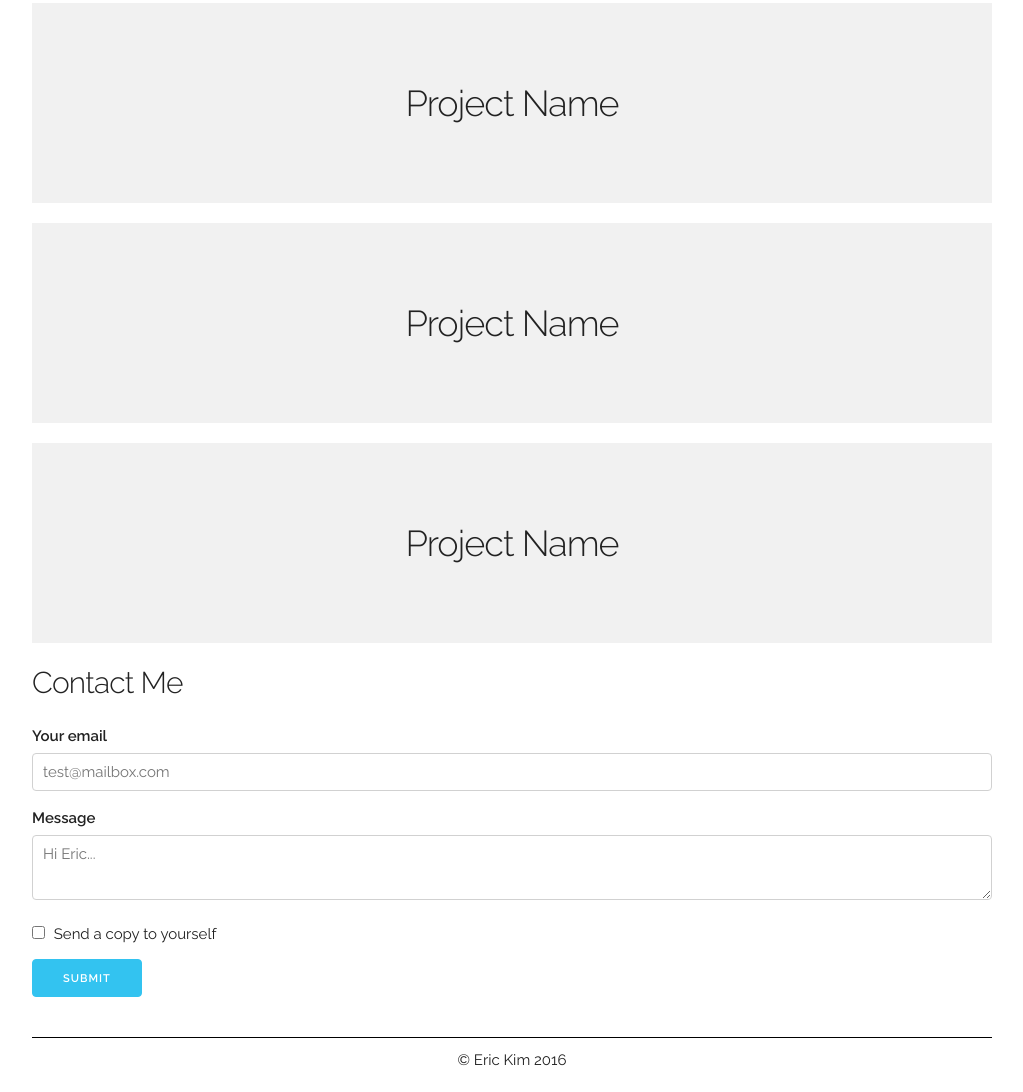
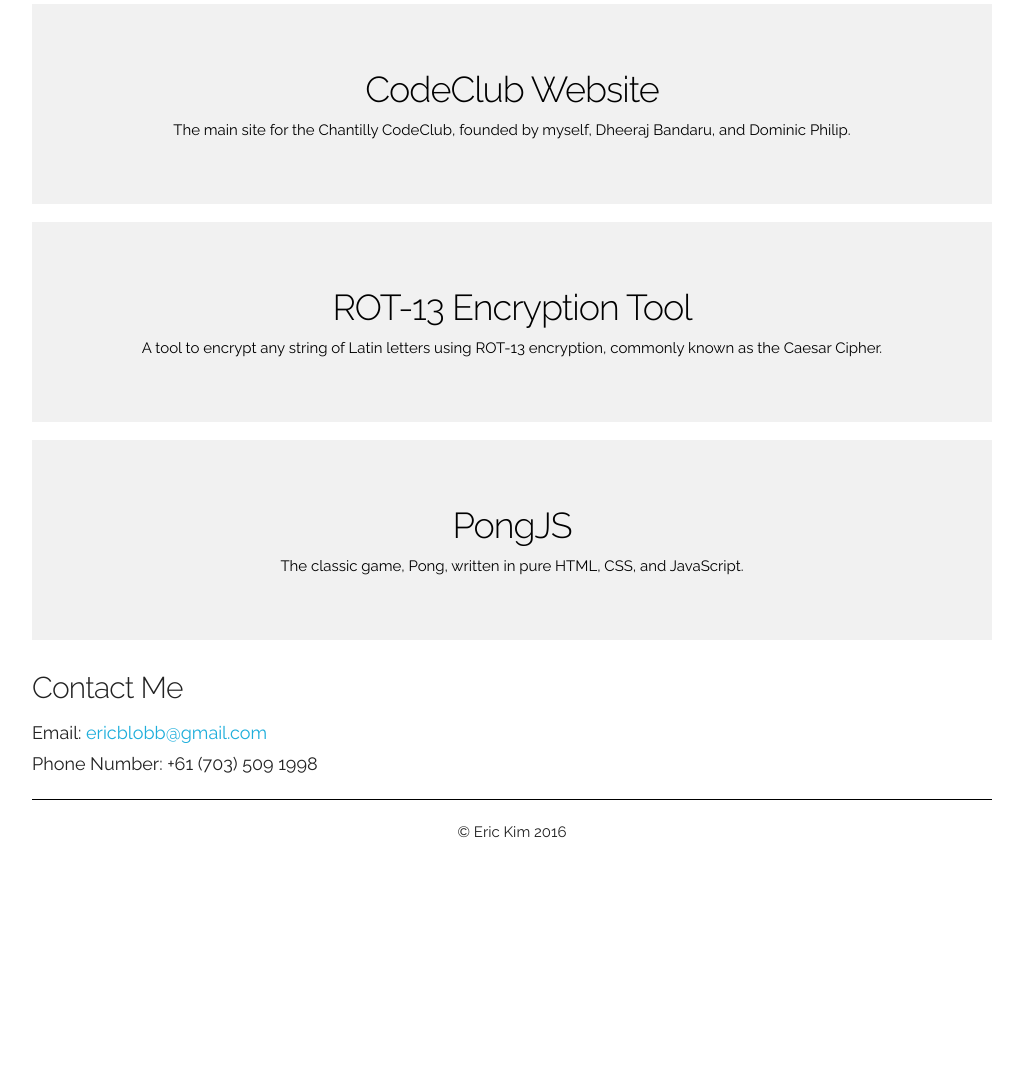
Before and after one commit to ericblobb/ericblobb.github.io, a plain HTML site: page index.html in a window 1280 px wide. Shown: the part 679-1771 px from the top of the page, without its empty margins (128-1151 px from the left). After the commit the page ends 1553 px from the top, so only its background shows below. Drawn offline with Linux system fonts and the light colour scheme.

Commit message:
Proper project links and contact information

```diff
--- a/index.html
+++ b/index.html
@@ -37,7 +37,7 @@
         <div class="twelve columns" id="nav">
             <ul class="vert-align">
                 <li><a href="#">Home</a></li>
-                <li><a href="#about">About Me</a></li>
+                <li><a href="#body">About Me</a></li>
                 <li><a href="#portfolio">Portfolio</a></li>
                 <li><a href="#contact">Contact Me</a></li>
             </ul>
@@ -51,7 +51,7 @@
         </div>
     </div>
     <section id="main">
-        <div class="row" id="body about">
+        <div class="row me" id="body">
             <div class="twelve columns">
                 <h4>About Me</h4>
                 <p>I am currently a high school sophomore highly interested in programming and information security.
@@ -65,34 +65,36 @@
         <div class="row" id="portfolio">
             <div class="twelve columns">
                 <h4>Portfolio</h4>
-                <div class="project">
-                    <h3 class="vert-align center-text">Project Name</h3>
-                </div>
-                <div class="project">
-                    <h3 class="vert-align center-text">Project Name</h3>
-                </div>
-                <div class="project">
-                    <h3 class="vert-align center-text">Project Name</h3>
-                </div>
+                <a href="http://www.chantillycode.club" target="_blank">
+                    <div class="project" id="codeClub">
+                        <div class="vert-align center-text">
+                            <h3>CodeClub Website</h3>
+                            <p>The main site for the Chantilly CodeClub, founded by myself, Dheeraj Bandaru, and Dominic Philip.</p>
+                        </div>
+                    </div>
+                </a>
+                <a href="http://ericblobb.github.io/encrypt" target="_blank">
+                    <div class="project" id="encrypt">
+                        <div class="vert-align center-text">
+                            <h3>ROT-13 Encryption Tool</h3>
+                            <p>A tool to encrypt any string of Latin letters using ROT-13 encryption, commonly known as the Caesar Cipher.</p>
+                        </div>
+                    </div>
+                </a>
+                <a href="http://ericblobb.github.io/pongJS" target="_blank">
+                    <div class="project" id="pong">
+                        <div class="vert-align center-text">
+                            <h3>PongJS</h3>
+                            <p>The classic game, Pong, written in pure HTML, CSS, and JavaScript.</p>
+                        </div>
+                    </div>
+                </a>
             </div>
         </div>
         <div class="row" id="contact">
             <h4>Contact Me</h4>
-            <form>
-                <div class="row">
-                    <div class="twelve columns">
-                        <label for="exampleEmailInput">Your email</label>
-                        <input class="u-full-width" type="email" placeholder="test@mailbox.com" id="exampleEmailInput">
-                    </div>
-                </div>
-                <label for="exampleMessage">Message</label>
-                <textarea class="u-full-width" placeholder="Hi Eric..." id="exampleMessage"></textarea>
-                <label class="example-send-yourself-copy">
-                    <input type="checkbox">
-                    <span class="label-body">Send a copy to yourself</span>
-                </label>
-                <input class="button-primary" type="submit" value="Submit">
-            </form>
+            <p>Email: <a href="mailto:ericblobb@gmail.com">ericblobb@gmail.com</a></p>
+            <p>Phone Number: +61 (703) 509 1998</p>
         </div>
     </section>
     <div class="row">
--- a/style.css
+++ b/style.css
@@ -1,5 +1,13 @@
 .center-text {
     text-align: center;
+}
+
+a {
+    text-decoration: none;
+}
+
+a:hover {
+    text-decoration: underline;
 }
 
 .vert-align {
@@ -16,6 +24,10 @@
 #body {
     border-top: 1px solid black;
     padding-top: 10px;
+}
+
+.me h4 {
+    margin-bottom: 10px;
 }
 
 #main {
@@ -66,16 +78,29 @@
 .project {
     height: 200px;
     background-color: #f1f1f1;
-    margin-bottom: 20px;
+    margin-bottom: 18px;
+    color: black;
+}
+
+.project h3 {
+    margin-bottom: 5px;
+}
+
+.project p {
+    margin-top: 0;
+}
+
+#portfolio a:hover {
+    color: black;
 }
 
 #copyright {
     text-align: center;
+    margin-top: 10px;
 }
 
 #copyright p {
-    margin-top: 10px;
-    margin-bottom: 0;
+    margin: 10px;
 }
 
 @media (min-width: 750px) {
@@ -83,3 +108,43 @@
         font-size: 120%;
     }
 }
+
+
+/*CONTACT*/
+
+#contact {
+    position: relative;
+    bottom: -10px;
+}
+
+#contact h4 {
+    margin-bottom: 10px;
+}
+
+#contact p {
+    font-size: 1.2em;
+    margin-top: 0;
+    margin-bottom: 3px;
+}
+
+#contact p:nth-child(3) {
+    margin-bottom: 30px;
+}
+
+/*#codeClub {
+    background: url(images/codeclub_blur.png);
+    background-repeat: no-repeat;
+    background-attachment: fixed;
+}
+
+#encrypt {
+    background: url(images/encrypt_blur.png);
+    background-repeat: no-repeat;
+    background-attachment: fixed;
+}
+
+#pong {
+    background: url(images/pong_blur.png);
+    background-repeat: no-repeat;
+    background-attachment: fixed;
+}*/
```
